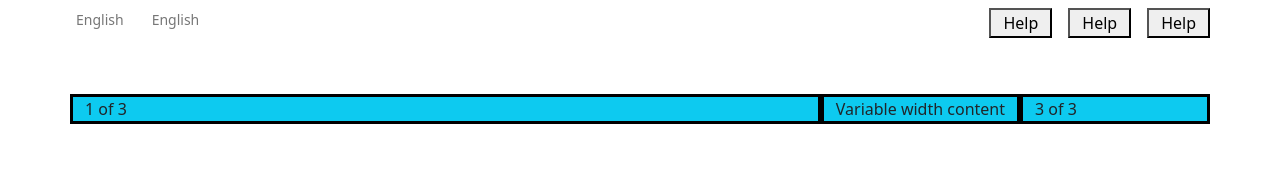
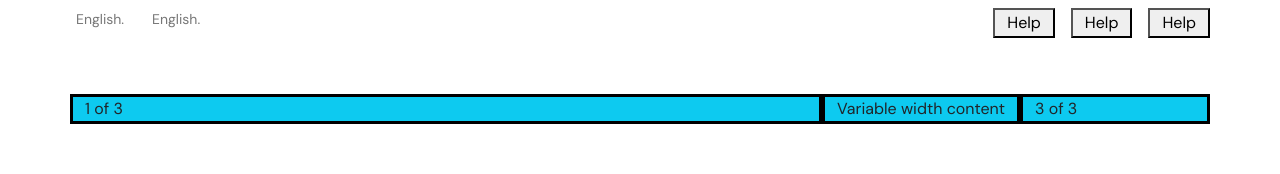
Before and after one commit to Ghullam-Murtaza/e-commerce, a React (Create React App) app: page / in a window 1280 px wide. Shown: the top 174 px of the page. Built offline with nearby package versions, Linux system fonts and the light colour scheme.

Commit message:
added DM Sans fontand congifured Webpack to enable Auto Reload feature in Gitpod and added notes.js for the procedure of that webpack configuration

```diff
--- a/src/components/AxilBar/AxilBar.jsx
+++ b/src/components/AxilBar/AxilBar.jsx
@@ -1,35 +1,68 @@
-import React from 'react'
-import style from './axilBar.module.scss'
-import {Container, Row, Col} from 'react-bootstrap'
+import React from "react";
+import style from "./axilBar.module.scss";
+import { Container, Row, Col } from "react-bootstrap";
 
 const AxilBar = () => {
   return (
     <React.Fragment>
       <Container>
-        <Row className='py-2'>
+        <Row className="py-2">
           <Col>
-            <Row sm="auto" className=' border-success column-gap-3'>
+            <Row
+              sm="auto"
+              className=" border-success column-gap-3"
+            >
               {[...Array(2).keys()].map((_, i) => (
-                <button as='button' className={`btn btn-outline-primary btn-sm m-0 border-0 ${style["axil-btn"]}`} key={i++}>English</button>
+                <button
+                  as="button"
+                  key={i++}
+                  className={`btn btn-outline-primary btn-sm m-0 border-0 ${style["axil-btn"]}`}
+                >
+                  English.
+                </button>
                 // <button as='button' className={`${style["fs-sm"]} bg-transparent`} key={i++}>English</button>
               ))}
             </Row>
           </Col>
           <Col>
-            <Row sm="auto" className=' border-warning column-gap-3 justify-content-end'>
-              {[...Array(3).keys()].map((_,i) => (
-                <Col as='button' className=''>Help</Col>
+            <Row
+              sm="auto"
+              className=" border-warning column-gap-3 justify-content-end"
+            >
+              {[...Array(3).keys()].map((_, i) => (
+                <Col
+                  as="button"
+                  key={i++}
+                  className=""
+                >
+                  Help
+                </Col>
               ))}
             </Row>
           </Col>
         </Row>
       </Container>
 
-      <Container className='bg-info mt-5' fluid='md'>
+      <Container
+        className="bg-info mt-5"
+        fluid="md"
+      >
         <Row>
-          <Col className='border border-black border-3  '>1 of 3</Col>
-          <Col className='border border-black border-3  ' xs md="auto">Variable width content</Col>
-          <Col className='border border-black border-3  ' xs lg={2}>3 of 3</Col>
+          <Col className="border border-black border-3  ">1 of 3</Col>
+          <Col
+            className="border border-black border-3  "
+            xs
+            md="auto"
+          >
+            Variable width content
+          </Col>
+          <Col
+            className="border border-black border-3  "
+            xs
+            lg={2}
+          >
+            3 of 3
+          </Col>
         </Row>
       </Container>
       {/* Note:
@@ -57,8 +90,7 @@ const AxilBar = () => {
           2) And the column width specified to the nested 'Row' (Row inside a Col) has a working range of (1 to 6 and not 1 to 12).
 
       */}
-    </ React.Fragment>
-
-  )
-}
-export default AxilBar
+    </React.Fragment>
+  );
+};
+export default AxilBar;
--- a/src/components/AxilBar/axilBar.module.scss
+++ b/src/components/AxilBar/axilBar.module.scss
@@ -1,8 +1,10 @@
-@import '../../global.scss';
+@import "../../global.scss";
+
+// always add '!important' keyword to css declarations for elements that has some 'Bootstrap' class applied.
 
 .axil-btn {
-    color: $colorBody !important;
-    padding: 1px 6px !important;
+  color: $colorBody !important;
+  padding: 1px 6px !important;
 }
 
 // .fs-sm {
--- a/src/index.scss
+++ b/src/index.scss
@@ -1,13 +1,33 @@
+@font-face {
+  font-family: "DM Sans";
+  font-style: normal;
+  src: local("DM Sans"),
+    url("./fonts/DMSans-VariableFont_opsz\,wght.ttf") format("truetype");
+  // Range of font-weights i.e., from 100 to 900 (works for 'variable fonts', in that you can also use '342' or '781' or
+  // 'any No.' from the given Range, so a Range of '1 to 1000' can also be given.
+  font-weight: 100 900;
+}
+// added separate '@font-face rule' for 'italic' font-style but there is not need and is normally used by
+// giving different 'font-family' name as compared to the 'regular' or 'normal' font-style of that same 'font'.
+// it is used directly by giving the 'font-family' name instead of giving the 'font-style' of 'italic' in CSS
+// @font-face {
+//   font-family: "DM Sans italic";
+//   font-style: italic;
+//   src: local("DM Sans"),
+//     url("./fonts/DMSans-Italic-VariableFont_opsz\,wght.ttf") format("truetype");
+//   font-weight: 100 900;
+// }
+
 body {
   margin: 0;
-  font-family: 'DM Sans', 'sans-serif', -apple-system, BlinkMacSystemFont, 'Segoe UI', 'Roboto', 'Oxygen',
-    'Ubuntu', 'Cantarell', 'Fira Sans', 'Droid Sans', 'Helvetica Neue',
-    sans-serif;
+  font-family: DM Sans, "DM Sans italic", sans-serif, -apple-system,
+    BlinkMacSystemFont, "Segoe UI", "Roboto", "Oxygen", "Ubuntu", "Cantarell",
+    "Fira Sans", "Droid Sans", "Helvetica Neue" !important;
   -webkit-font-smoothing: antialiased;
   -moz-osx-font-smoothing: grayscale;
 }
 
 code {
-  font-family: source-code-pro, Menlo, Monaco, Consolas, 'Courier New',
+  font-family: source-code-pro, Menlo, Monaco, Consolas, "Courier New",
     monospace;
 }
```
Also changed, not shown: notes.js (added, +10 -0 lines), src/sections/Hero/Hero.jsx (+4 -6 lines), src/fonts/DMSans-Italic-VariableFont_opsz,wght.ttf (added), src/fonts/DMSans-VariableFont_opsz,wght.ttf (added), src/global.scss (line endings or trailing spaces).
